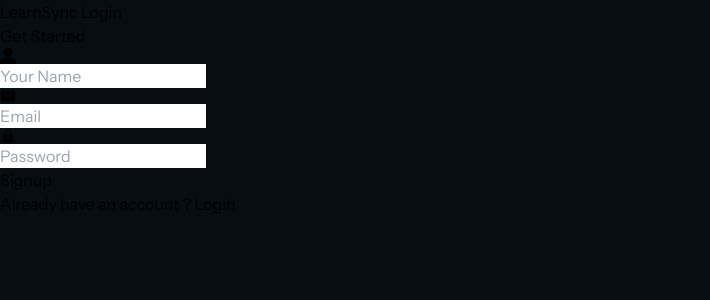
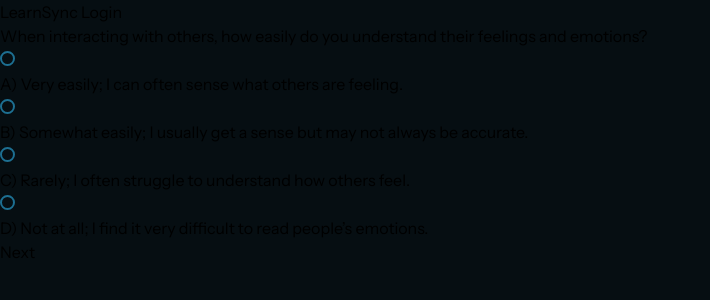
Before and after one commit to ArnabhS/LearnSyncFrontend, a React (Vite) app: page /signup in a window 1280 px wide. Shown: the top 300 px of the page, without its empty margins (0-710 px from the left). Built offline with nearby package versions, Linux system fonts and the light colour scheme.

Commit message:
mcq card updated using map functionality

```diff
--- a/src/components/MCQCard.jsx
+++ b/src/components/MCQCard.jsx
@@ -2,83 +2,271 @@
 import { Link } from "react-router-dom";
 
 export default function MCQCard() {
-  // State to manage the selected option
+  // State to track the current question index
+  const [currentQuestionIndex, setCurrentQuestionIndex] = useState(0);
   const [selectedOption, setSelectedOption] = useState("");
+
+  // Questions array (limited to first 5)
+  const questions = [
+    {
+      id: 1,
+      question:
+        "When interacting with others, how easily do you understand their feelings and emotions?",
+      options: [
+        "A) Very easily; I can often sense what others are feeling.",
+        "B) Somewhat easily; I usually get a sense but may not always be accurate.",
+        "C) Rarely; I often struggle to understand how others feel.",
+        "D) Not at all; I find it very difficult to read people’s emotions.",
+      ],
+    },
+    {
+      id: 2,
+      question:
+        "Do you prefer to plan your activities in advance rather than being spontaneous?",
+      options: [
+        "A) Always; I like to have everything organized.",
+        "B) Usually; I prefer some structure but can be flexible.",
+        "C) Sometimes; it depends on my mood.",
+        "D) Never; I thrive on spontaneity and last-minute decisions.",
+      ],
+    },
+    {
+      id: 3,
+      question:
+        "In social situations with many people, do you often feel overwhelmed?",
+      options: [
+        "A) Yes, I often feel anxious in large groups.",
+        "B) Sometimes, it depends on the environment and my mood.",
+        "C) Rarely; I usually enjoy being around people.",
+        "D) No, I feel energized by social interactions.",
+      ],
+    },
+    {
+      id: 4,
+      question: "How important is it for you to help others and be of service?",
+      options: [
+        "A) Very important; I find great fulfillment in helping others.",
+        "B) Somewhat important; I like to help when I can.",
+        "C) Not very important; I focus more on my own needs.",
+        "D) Not at all important; I prioritize my own interests.",
+      ],
+    },
+    {
+      id: 5,
+      question:
+        "Do you spend time reflecting on your emotions to understand their origins?",
+      options: [
+        "A) Yes, I often analyze my feelings deeply.",
+        "B) Sometimes, but not regularly.",
+        "C) Rarely; I try to avoid thinking about my emotions.",
+        "D) No, I don’t reflect on my feelings at all.",
+      ],
+    },
+    // {
+    //   id: 6,
+    //   question:
+    //     "Do you find it challenging to express your feelings to others?",
+    //   options: [
+    //     "A) Yes, it’s very difficult for me to open up.",
+    //     "B) Sometimes, depending on the person I'm talking to.",
+    //     "C) Rarely; I'm usually comfortable sharing my feelings.",
+    //     "D) No, I express my feelings openly and easily.",
+    //   ],
+    // },
+    // {
+    //   id: 7,
+    //   question:
+    //     "Are you someone who actively seeks out new experiences or adventures?",
+    //   options: [
+    //     "A) Always; I love trying new things!",
+    //     "B) Often; I enjoy new experiences when they arise.",
+    //     "C) Occasionally; it depends on the situation.",
+    //     "D) Never; I prefer to stick with what I know.",
+    //   ],
+    // },
+    // {
+    //   id: 8,
+    //   question:
+    //     "Do you feel more comfortable with facts and data than with emotions?",
+    //   options: [
+    //     "A) Yes, facts are much easier for me to handle than emotions.",
+    //     "B) Sometimes; I appreciate both but lean towards facts.",
+    //     "C) Rarely; I value emotional insights as much as facts.",
+    //     "D) No, emotions are more important than factual information for me.",
+    //   ],
+    // },
+    // {
+    //   id: 9,
+    //   question: "In your relationships, do you tend to avoid conflict?",
+    //   options: [
+    //     "A) Yes, I dislike confrontation and will go out of my way to avoid it.",
+    //     "B) Sometimes; I'll avoid conflict if possible but will address it if necessary.",
+    //     "C) Rarely; I'm okay with discussing disagreements openly.",
+    //     "D) No, I believe conflict is a natural part of relationships.",
+    //   ],
+    // },
+    // {
+    //   id: 10,
+    //   question: "Do you feel a strong need for approval from others?",
+    //   options: [
+    //     "A) Yes, it's very important for me to be liked and accepted by others.",
+    //     "B) Somewhat; while approval matters, it’s not everything to me.",
+    //     "C) Not really; I'm confident in myself regardless of others' opinions.",
+    //     "D) No, I don’t seek approval from anyone.",
+    //   ],
+    // },
+    // {
+    //   id: 11,
+    //   question: "Are you usually calm and collected in stressful situations?",
+    //   options: [
+    //     "A) Always; I handle stress very well without losing my composure.",
+    //     "B) Usually; I can stay calm most of the time but have moments of stress.",
+    //     "C) Sometimes; stress can get the best of me occasionally.",
+    //     "D) No, I'm often overwhelmed by stress and anxiety.",
+    //   ],
+    // },
+    // {
+    //   id: 12,
+    //   question:
+    //     "Do you find it hard to make decisions without consulting others first?",
+    //   options: [
+    //     "A) Yes, I often seek advice before making choices.",
+    //     "B) Sometimes; I'll ask for input if I'm unsure but can decide alone if needed.",
+    //     "C) Rarely; I'm confident in making decisions independently.",
+    //     "D) No, I prefer making decisions without anyone else's influence.",
+    //   ],
+    // },
+    // {
+    //   id: 13,
+    //   question: "Do you often feel anxious about the future?",
+    //   options: [
+    //     "A) Yes, anxiety about what’s next is a constant for me.",
+    //     "B) Sometimes; certain situations make me anxious about the future.",
+    //     "C) Rarely; I'm generally optimistic about what lies ahead.",
+    //     "D) No, I'm not concerned about the future at all.",
+    //   ],
+    // },
+    // {
+    //   id: 14,
+    //   question: "Is valuing tradition and stability important in your life?",
+    //   options: [
+    //     "A) Very important; traditions provide comfort and security for me.",
+    //     "B) Somewhat important; while traditions matter, I'm open to change.",
+    //     "C) Not very important; I'm flexible with traditions and routines.",
+    //     "D) Not at all important; change excites me more than tradition does.",
+    //   ],
+    // },
+    // {
+    //   id: 15,
+    //   question: "Do you often feel misunderstood by those around you?",
+    //   options: [
+    //     "A) Yes, frequently—I feel like people don’t get me at all.",
+    //     "B) Sometimes; there are moments when I feel misunderstood.",
+    //     "C) Rarely; most people seem to understand me well enough.",
+    //     "D) No, I believe people generally understand me accurately.",
+    //   ],
+    // },
+    // {
+    //   id: 16,
+    //   question:
+    //     "Is maintaining a sense of control over your environment essential for you?",
+    //   options: [
+    //     "A) Absolutely; control helps me feel secure in my surroundings.",
+    //     "B) Usually; while control is nice, I'm okay with some unpredictability.",
+    //     "C) Sometimes; I can adapt when things are out of control but prefer some order.",
+    //     "D) No, I'm comfortable with chaos and uncertainty.",
+    //   ],
+    // },
+    // {
+    //   id: 17,
+    //   question:
+    //     "Do you enjoy discussing deep or philosophical topics with others?",
+    //   options: [
+    //     "A) Yes, those conversations are my favorite!",
+    //     "B) Sometimes; it depends on who I'm talking with and the topic itself.",
+    //     "C) Rarely; I'd rather stick to lighter subjects in conversation.",
+    //     "D) No, deep discussions aren’t appealing to me at all.",
+    //   ],
+    // },
+    // {
+    //   id: 18,
+    //   question: "Are you quick to forgive others when they make mistakes?",
+    //   options: [
+    //     "A) Always; holding onto grudges isn’t worth it for me.",
+    //     "B) Usually; while forgiveness is important, it takes time sometimes.",
+    //     "C) Sometimes; it depends on the situation and person involved.",
+    //     "D) No, forgiving is challenging for me—I tend to hold onto past grievances.",
+    //   ],
+    // },
+    // {
+    //   id: 19,
+    //   question:
+    //     "Do you prefer working independently rather than in a team setting?",
+    //   options: [
+    //     "A) Yes, working alone allows me to focus better without distractions.",
+    //     "B) Usually; while teamwork can be good, independence is preferred most times.",
+    //     "C) Occasionally; both independent work and teamwork have their benefits for me.",
+    //     "D) No, collaboration energizes me—I thrive in team environments.",
+    //   ],
+    // },
+    // {
+    //   id: 20,
+    //   question:
+    //     "Have you ever felt that your emotions are too intense for those around you to handle?",
+    //   options: [
+    //     "A) Yes, frequently—I worry that my feelings overwhelm others.",
+    //     "B) Sometimes; there are moments when my emotions feel too strong for comfort.",
+    //     "C) Rarely; most people seem able to handle my emotional expressions well enough.",
+    //     "D) No, I'm confident that those around me can manage my feelings without issue.",
+    //   ],
+    // },
+  ];
 
   // Function to handle radio button selection
   const handleOptionChange = (event) => {
     setSelectedOption(event.target.value);
   };
 
+  // Function to handle "Next" button click
+  const handleNextQuestion = () => {
+    if (currentQuestionIndex < questions.length - 1) {
+      setCurrentQuestionIndex(currentQuestionIndex + 1);
+      setSelectedOption(""); // Reset selected option
+    }
+  };
+
   return (
     <div className="text-[#DCECF2] tracking-wider">
       <div className="flex flex-col justify-center items-center">
-        <div className="bg-gradient-to-t from-[#09212B99] to-[#1D6F9199] text-[#DCECF2] flex flex-col justify-center items-center sm:max-w-full md:max-w-2xl h-auto py-6 gap-5 rounded-xl px-[10%] m-4 mt-[0%]">
-          {/* Scrollable Entire Card */}
-          <div className="flex flex-col gap-6 max-h-96 overflow-hidden relative">
-            <div className="overflow-y-auto pr-4 hide-scroll-bar">
-              {/* Question */}
-              <h2 className="text-lg sm:text-xl font-semibold  mb-4">
-                Do you prefer to plan your activities in advance rather than
-                being spontaneous?
-                {/* Long question example */}
-                Lorem ipsum dolor sit amet, consectetur adipiscing elit. Ut elit
-                tellus, luctus nec ullamcorper mattis, pulvinar dapibus leo.
-                Lorem ipsum dolor sit amet, consectetur adipiscing elit. Ut elit
-                tellus, luctus nec ullamcorper mattis, pulvinar dapibus leo.
-                Lorem ipsum dolor sit amet, consectetur adipiscing elit. Ut elit
-                tellus, luctus nec ullamcorper mattis, pulvinar dapibus leo.
+        <div className="bg-gradient-to-t from-[#09212B99] to-[#1D6F9199] text-[#DCECF2] flex flex-col justify-center items-center w-full max-w-[95%] sm:max-w-[90%] md:max-w-2xl lg:max-w-xl h-[350px] sm:h-[350px] py-8 gap-6 rounded-xl px-4 sm:px-6 m-4 mx-2">
+          {/* Scrollable Content within Fixed Card Size */}
+          <div className="flex flex-col gap-6 h-full w-full overflow-hidden relative">
+            <div className="overflow-y-auto pr-4 hide-scroll-bar max-h-full">
+              {/* Current Question */}
+              <h2 className="text-lg sm:text-xl font-semibold mb-4">
+                {questions[currentQuestionIndex].question}
               </h2>
 
               {/* Options */}
               <div className="flex flex-col gap-4">
-                <label className="flex gap-3 justify-start items-center py-1 cursor-pointer">
+                {questions[currentQuestionIndex].options.map(
+                  (option, index) => (
+                    <label
+                      key={index}
+                      className="flex gap-3 justify-start items-center py-1 cursor-pointer"
+                    >
                       <input
                         type="radio"
-                    name="planning"
-                    value="always"
-                    checked={selectedOption === "always"}
+                        name={`question-${currentQuestionIndex}`}
+                        value={option}
+                        checked={selectedOption === option}
                         onChange={handleOptionChange}
                         className="custom-radio"
                       />
-                  <p>Always; I like to have everything organized</p>
+                      <p>{option}</p>
                     </label>
-
-                <label className="flex gap-3 justify-start items-center py-1 cursor-pointer">
-                  <input
-                    type="radio"
-                    name="planning"
-                    value="always"
-                    checked={selectedOption === "always"}
-                    onChange={handleOptionChange}
-                    className="custom-radio"
-                  />
-                  <p>Always; I like to have everything organized</p>
-                </label>
-
-                <label className="flex gap-3 justify-start items-center py-1 cursor-pointer">
-                  <input
-                    type="radio"
-                    name="planning"
-                    value="always"
-                    checked={selectedOption === "always"}
-                    onChange={handleOptionChange}
-                    className="custom-radio"
-                  />
-                  <p>Always; I like to have everything organized</p>
-                </label>
-
-                <label className="flex gap-3 justify-start items-center py-1 cursor-pointer">
-                  <input
-                    type="radio"
-                    name="planning"
-                    value="always"
-                    checked={selectedOption === "always"}
-                    onChange={handleOptionChange}
-                    className="custom-radio"
-                  />
-                  <p>Always; I like to have everything organized</p>
-                </label>
+                  )
+                )}
               </div>
             </div>
           </div>
@@ -86,19 +274,32 @@
 
         {/* Navigation dots */}
         <div className="flex gap-2 mt-2">
-          <div className="flex justify-center items-center bg-[#1D6F91] rounded-full w-3 h-3"></div>
-          <div className="flex justify-center items-center bg-[#D9D9D9] rounded-full w-3 h-3"></div>
-          <div className="flex justify-center items-center bg-[#D9D9D9] rounded-full w-3 h-3"></div>
-          <div className="flex justify-center items-center bg-[#D9D9D9] rounded-full w-3 h-3"></div>
+          {questions.map((_, index) => (
+            <div
+              key={index}
+              className={`flex justify-center items-center rounded-full w-3 h-3 ${
+                currentQuestionIndex === index ? "bg-[#1D6F91]" : "bg-[#D9D9D9]"
+              }`}
+            ></div>
+          ))}
         </div>
 
         {/* Next Button */}
         <div className="flex justify-center mt-12">
+          {currentQuestionIndex < questions.length - 1 ? (
+            <button
+              onClick={handleNextQuestion}
+              className="text-xl bg-gradient-to-r from-[#1D6F91] to-[#3EB1E1] px-6 py-2 rounded-md cursor-pointer"
+            >
+              Next
+            </button>
+          ) : (
             <Link to={"/chat"} className="cursor-pointer">
               <button className="text-xl bg-gradient-to-r from-[#1D6F91] to-[#3EB1E1] px-6 py-2 rounded-md">
-              Next
+                Finish
               </button>
             </Link>
+          )}
         </div>
       </div>
     </div>
--- a/src/pages/LandingPage.jsx
+++ b/src/pages/LandingPage.jsx
@@ -48,7 +48,7 @@
             delay: 1, // Small delay after page load if needed
           }}
           whileHover={{ x: 0 }} // Pause on hover
-        >
+        >``
           <div className="mx-10">Your Personalized Learning Companion!</div>
           <div className="mx-10">
             Where AI Meets Empathy for Meaningful Growth
--- a/src/pages/Signup.jsx
+++ b/src/pages/Signup.jsx
@@ -3,11 +3,12 @@
 import { IoIosLock } from "react-icons/io";
 import { FaUserLarge } from "react-icons/fa6";
 import { Link } from "react-router-dom";
+import MCQCard from "../components/MCQCard";
 
 export default function Signup() {
   return (
     <div className="relative flex flex-col justify-center items-center mt-[10%]">
-      <div className="relative ">
+      {/* <div className="relative ">
         <div className="absolute top-0 left-1/2 transform -translate-x-1/2 w-[50%] h-[50%] bg-[#3EB1E1] rounded-full blur-3xl opacity-55 z-0"></div>
         <div className="relative">
           <div className="bg-gradient-to-t from-[#09212B99] to-[#1D6F9199] text-[#DCECF2] flex flex-col justify-center items-center md:max-w-2xl max-w-full h-auto gap-5 rounded-xl py-14 px-10 mx-2">
@@ -52,7 +53,8 @@
             </p>
           </div>
         </div>
-      </div>
+      </div> */}
+      <MCQCard />
     </div>
   );
 }
```
Lines whose indentation alone changed are shown as unchanged.
